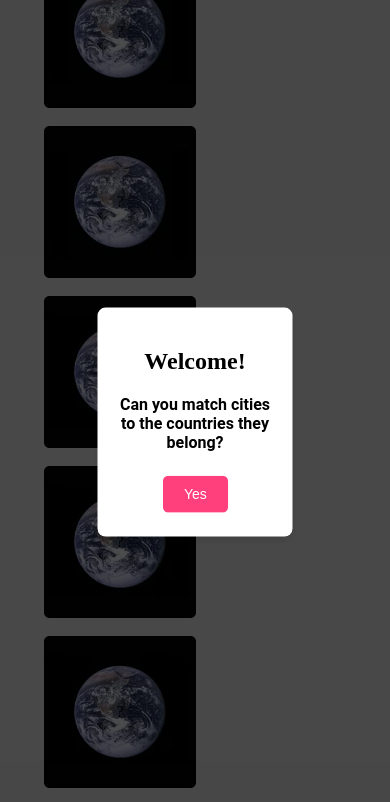
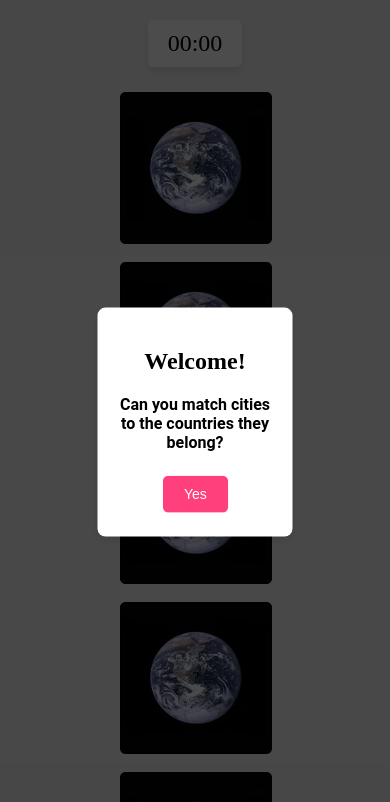
Before and after one commit to DeroMal/Flip_Card_Game, a plain HTML site: page index.html in a window 390 px wide. Shown: the top 802 px of the page. Drawn offline with Linux system fonts and the light colour scheme.

Commit message:
Adjust game container and board width for better responsiveness on smaller screens.

```diff
--- a/styles.css
+++ b/styles.css
@@ -1,25 +1,29 @@
 body {
     margin: 0;
+    padding: 20px 0; /* Add padding to the top and bottom */
     height: 100vh;
     display: flex;
-    align-items: center;
     justify-content: center;
     background-color: #f0f0f0;
+    overflow: auto; /* Allow scrolling if content overflows */
 }
 
 .game-container {
+    position: relative;
+    top: 50%; /* Move the top edge to the center of the viewport */
+    transform: translateY(-50%); /* Shift it up by half its height */
     display: flex;
     flex-direction: column;
     align-items: center;
-    width: 80%;
-    max-width: 600px;
+    width: fit-content;
+    max-width: 100%;
 }
 
 .game-board {
     /* display: flex; */
     display: grid;
     flex-wrap: wrap;
-    width: 100%;
+    width: fit-content;
     gap: 10px; /* Adjusted gap */
     justify-content: center;
 }
```
